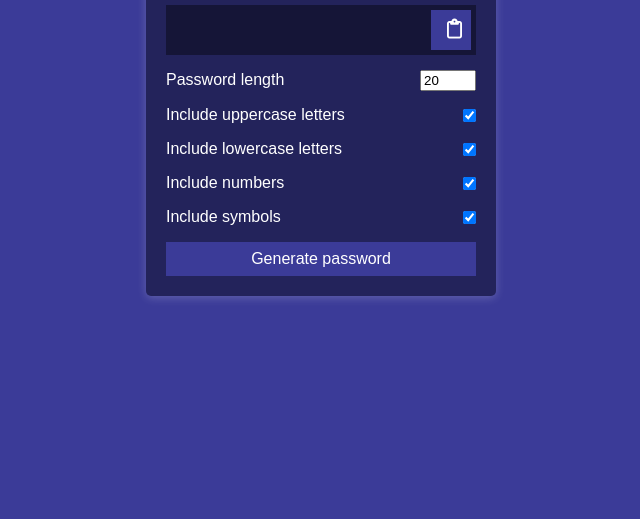
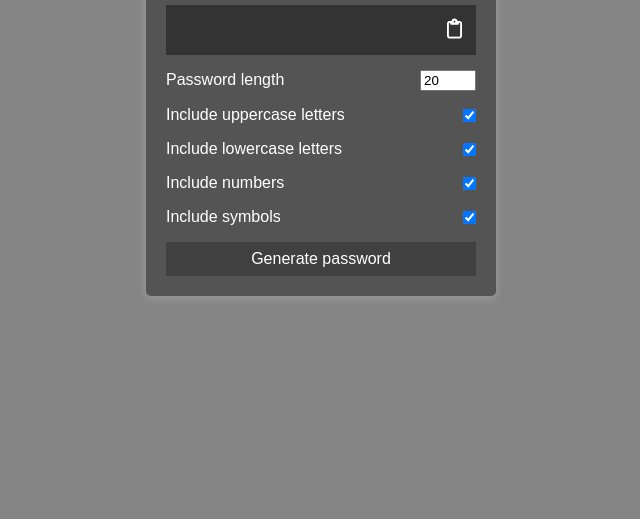
Before and after one commit to Malodeity/password-generatorjs, a plain HTML site: page index.html in a window 1280 px wide. Shown: the part 297-816 px from the top of the page, without its empty margins (319-959 px from the left). Drawn offline with Linux system fonts and the light colour scheme; a web font is replaced by a local one.

Commit message:
Final Commit

```diff
--- a/style.css
+++ b/style.css
@@ -5,7 +5,7 @@
 }
 
 body {
-  background-color: #3b3b98;
+  background-color: #33333398;
   color: #fff;
   display: flex;
   font-family: "Muli", sans-serif;
@@ -30,7 +30,7 @@ input[type="checkbox"] {
 }
 
 .container {
-  background-color: #23235b;
+  background-color: #33333398;
   box-shadow: 0px 2px 10px rgba(255, 255, 255, 0.2);
   padding: 20px;
   width: 350px;
@@ -71,7 +71,7 @@ input[type="checkbox"] {
   cursor: pointer;
   font-size: 16px;
   padding: 8px 16px;
-  background-color: #3b3b98;
+  background-color: #33333398;
 }
 
 .btn-large {
```
